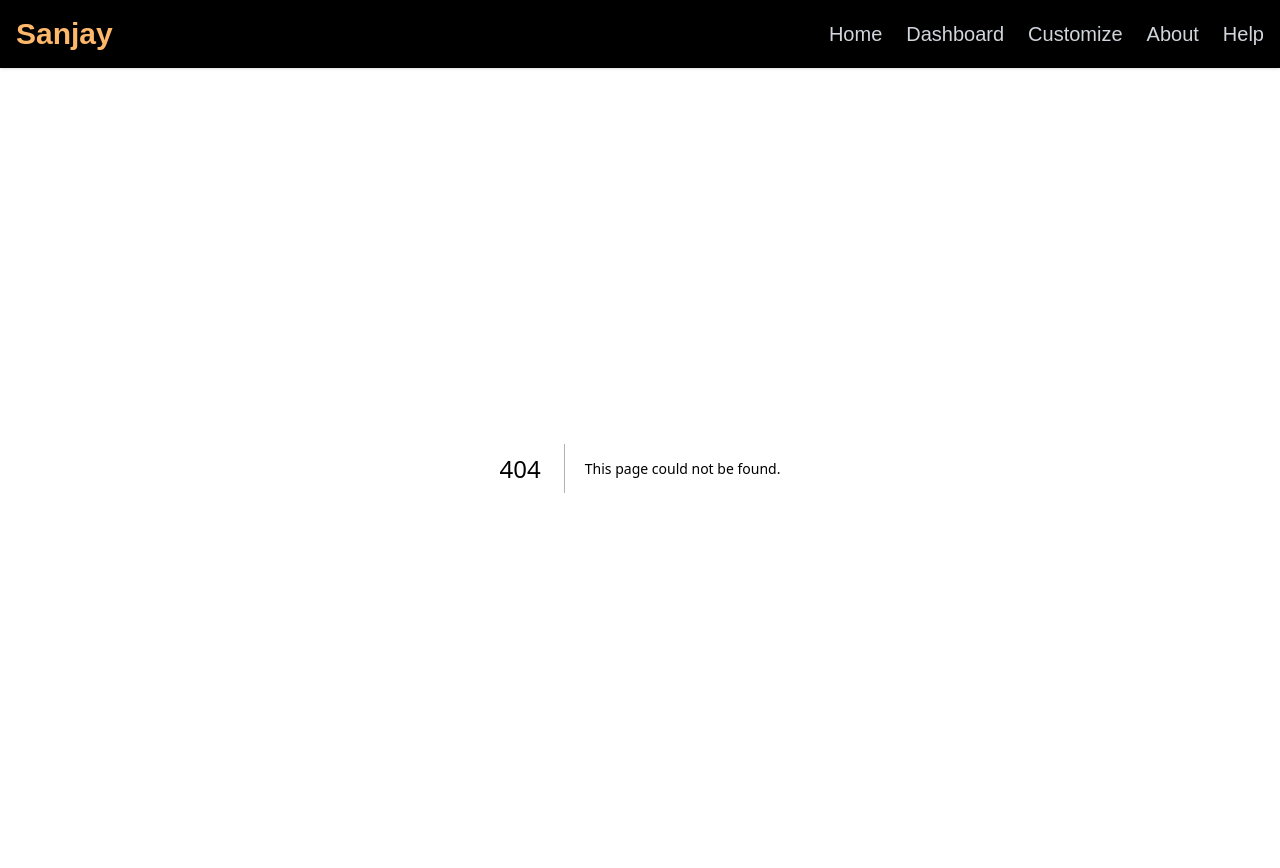
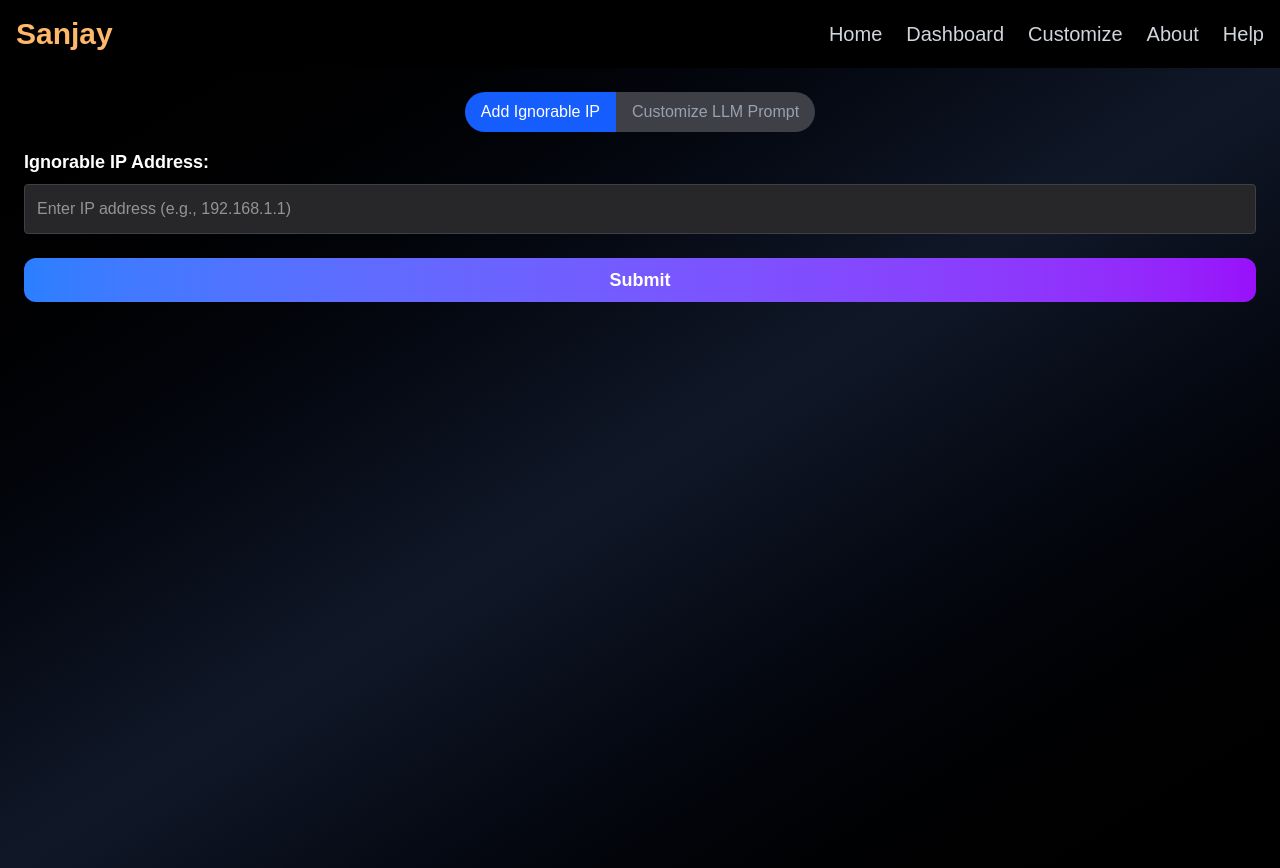
Before and after one commit to yash280905/CyberSecNew, a Next.js app in the folder threatintel/: page /customize in a window 1280 px wide. Before the commit this address had no page. Built offline with nearby package versions, Linux system fonts and the light colour scheme.

Commit message:
customize page made

```diff
--- /dev/null
+++ b/threatintel/app/customize/page.js
@@ -0,0 +1,80 @@
+"use client"
+import { useState } from "react";
+function customize() {
+    const [activeTab, setActiveTab] = useState('ip');
+    const [ip, setIp] = useState('');
+    const [prompt, setPrompt] = useState('');
+
+    const handleSubmit = (e) => {
+      e.preventDefault();
+      if (activeTab === 'ip') {
+        alert(`Ignorable IP Added: ${ip}`);
+        setIp('');
+      } else {
+        alert(`LLM Prompt Customized:\n${prompt}`);
+        setPrompt('');
+      }
+    };
+
+    return (
+        <div className="min-h-screen flex flex-col items-left justify-left bg-gradient-to-br from-black via-gray-900 to-black p-6 relative overflow-hidden">
+        <div className="flex justify-center mb-4">
+          <button
+            className={`px-4 py-2 rounded-l-full transition-all duration-200 ${
+              activeTab === 'ip' ? 'bg-blue-600 text-white' : 'bg-zinc-700 text-gray-400'
+            }`}
+            onClick={() => setActiveTab('ip')}
+          >
+            Add Ignorable IP
+          </button>
+          <button
+            className={`px-4 py-2 rounded-r-full transition-all duration-200 ${
+              activeTab === 'prompt' ? 'bg-blue-600 text-white' : 'bg-zinc-700 text-gray-400'
+            }`}
+            onClick={() => setActiveTab('prompt')}
+          >
+            Customize LLM Prompt
+          </button>
+        </div>
+
+        <form onSubmit={handleSubmit}>
+          {activeTab === 'ip' && (
+            <div>
+              <label className="block mb-2 text-white text-lg font-semibold">Ignorable IP Address:</label>
+              <input
+                type="text"
+                value={ip}
+                onChange={(e) => setIp(e.target.value)}
+                placeholder="Enter IP address (e.g., 192.168.1.1)"
+                className="w-full p-3 rounded bg-zinc-800 text-white border border-zinc-700 focus:outline-none focus:border-blue-500"
+                required
+              />
+            </div>
+          )}
+
+          {activeTab === 'prompt' && (
+            <div>
+              <label className="block mb-2 text-white text-lg font-semibold">Customize Prompt:</label>
+              <textarea
+                value={prompt}
+                onChange={(e) => setPrompt(e.target.value)}
+                placeholder="Type your custom LLM prompt here..."
+                rows={5}
+                className="w-full p-3 rounded bg-zinc-800 text-white border border-zinc-700 focus:outline-none focus:border-blue-500"
+                required
+              ></textarea>
+            </div>
+          )}
+
+          <button
+            type="submit"
+            className="mt-6 w-full bg-gradient-to-r from-blue-500 to-purple-600 text-white py-2 rounded-xl text-lg font-bold hover:scale-105 transition-transform duration-300"
+          >
+            Submit
+          </button>
+        </form>
+      </div>
+  )
+}
+
+export default customize
```
